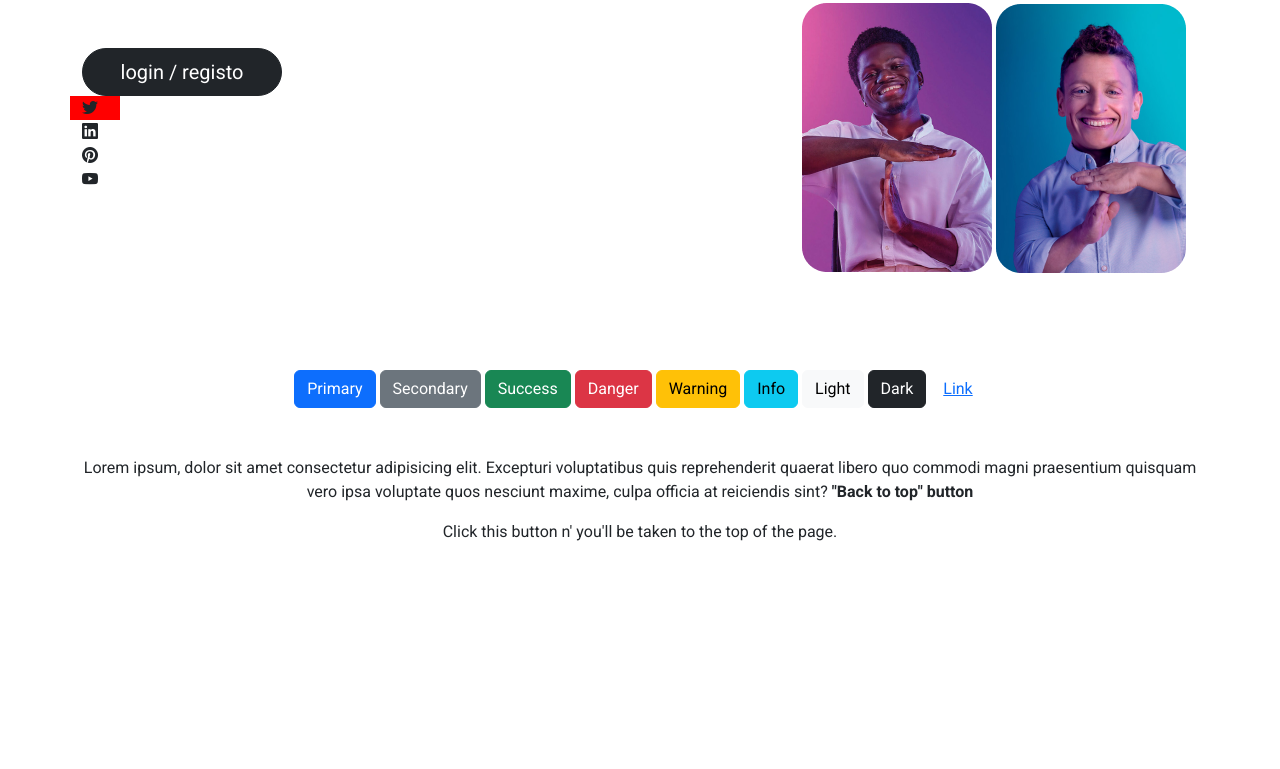
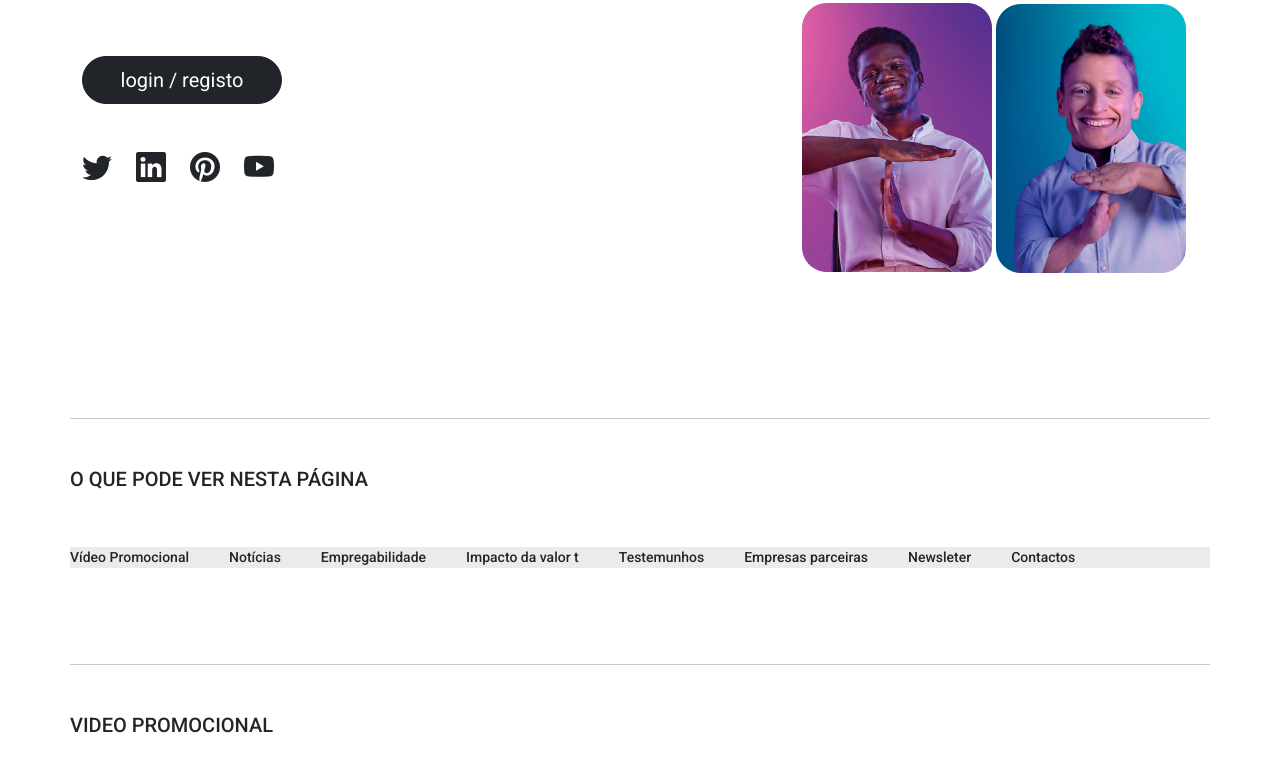
Before and after one commit to matias2018/valort, a website: page index.html in a window 1280 px wide. Shown: the part 471-1240 px from the top of the page. Drawn offline with nearby package versions, Linux system fonts and the light colour scheme; files that its build step writes are made by us from their sources.

Commit message:
changed sass settings

```diff
--- a/custom_scss/custom.scss
+++ b/custom_scss/custom.scss
@@ -84,10 +84,35 @@ h1 {
   }
 }
 
-.bi.bi-twitter {
-  width: 50px;
-  height: auto;
-  background: red;
+.bi-social::before {
+  min-width: 50px !important;
+  font-size: 30px;
 }
 
-* {background: rgba(255, 0, 0, 0);}
+h2 {
+  font-size: 20px;
+  font-weight: 500;
+  letter-spacing: 2%;
+  text-transform: uppercase;
+  padding-left: 0 !important;
+}
+
+.link-banner {
+  list-style: none;
+  padding-left: 0;
+  display: flex;
+  background: #EBEBEB;
+
+  &--item {
+    font-size: 14px;
+    font-weight: 500;
+    margin: 0 20px;
+  }
+  &--item:first-child {
+    margin: 0 20px 0 0;
+  }
+  &--item * {
+    text-decoration: none;
+    color: inherit;
+  }
+}
--- a/index.html
+++ b/index.html
@@ -126,11 +126,11 @@
 					>
 						login / registo
 					</button>
-					<div class="row social-container flex">
-						<i class="bi bi-twitter"></i>
-						<i class="bi bi-linkedin"></i>
-						<i class="bi bi-pinterest"></i>
-						<i class="bi bi-youtube"></i>
+					<div class="mt-5 social-container">
+						<i class="bi bi-social bi-twitter"></i>
+						<i class="bi bi-social bi-linkedin"></i>
+						<i class="bi bi-social bi-pinterest"></i>
+						<i class="bi bi-social bi-youtube"></i>
 					</div>
 				</div>
 				<div class="col-lg-5 pt-3">
@@ -147,6 +147,22 @@
 				</div>
 			</div>
 
+			<div class="row mt-5 pt-5 mb-5">
+				<hr class="my-5 mb-5" />
+				<h2>O que pode ver nesta página</h2>
+				<ul class="link-banner my-5">
+					<li class="link-banner--item"><a href="#">Vídeo Promocional</a></li>
+					<li class="link-banner--item"><a href="#">Notícias</a></li>
+					<li class="link-banner--item"><a href="#">Empregabilidade</a></li>
+					<li class="link-banner--item"><a href="#">Impacto da valor t</a></li>
+					<li class="link-banner--item"><a href="#">Testemunhos</a></li>
+					<li class="link-banner--item"><a href="#">Empresas parceiras</a></li>
+					<li class="link-banner--item"><a href="#">Newsleter</a></li>
+					<li class="link-banner--item"><a href="#">Contactos</a></li>
+				</ul>
+				<hr class="my-5 mb-5" />
+				<h2>video promocional</h2>
+			</div>
 			<div class="mt-5 pt-5 mb-5 text-center">
 				<button type="button" class="btn btn-primary">Primary</button>
 				<button type="button" class="btn btn-secondary">Secondary</button>
```
